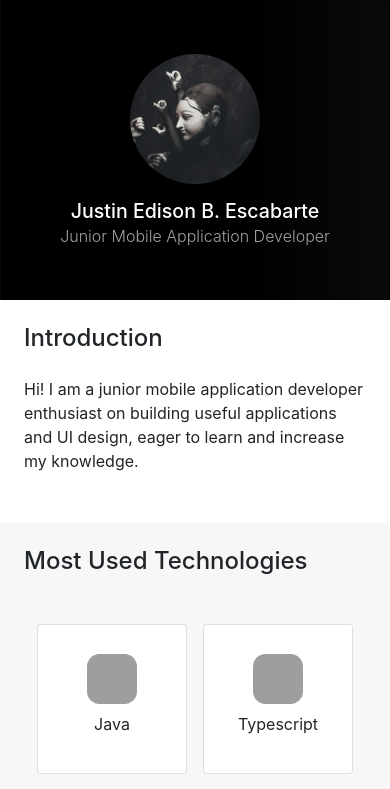
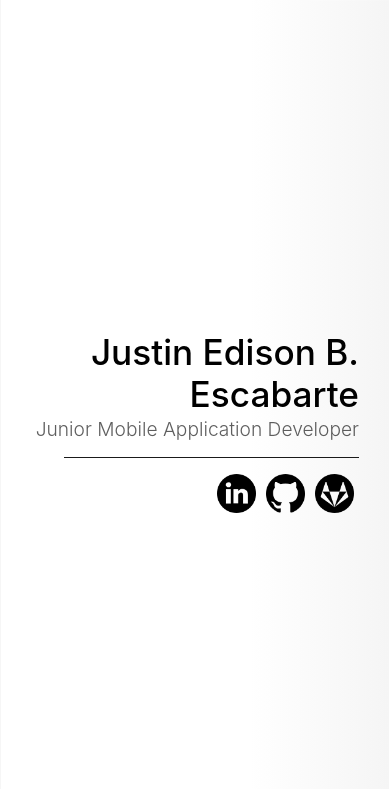
Before and after one commit to edisonesc/portfolio-v2, an Angular app: page /pages/home in a window 390 px wide. Shown: the top 789 px of the page. Built offline with nearby package versions, Linux system fonts and the light colour scheme; grey boxes are pictures that could not be loaded.

Commit message:
style: update to light theme

```diff
--- a/package.json
+++ b/package.json
@@ -31,9 +31,9 @@
     "@angular-devkit/build-angular": "~0.901.7",
     "@angular/cli": "~9.1.7",
     "@angular/compiler-cli": "~9.1.9",
-    "@types/node": "^12.11.1",
     "@types/jasmine": "~3.5.0",
     "@types/jasminewd2": "~2.0.3",
+    "@types/node": "^12.11.1",
     "codelyzer": "^5.1.2",
     "jasmine-core": "~3.5.0",
     "jasmine-spec-reporter": "~4.2.1",
--- a/src/app/pages/home/home.component.html
+++ b/src/app/pages/home/home.component.html
@@ -17,13 +17,28 @@
     <div class="profile-picture">
       <img [src]="user?.profile_picture" />
     </div>
-    <h6 id="name">{{ user?.name }}</h6>
-    <h6 id="position">{{ user?.position }}</h6>
+    <div>
+      <h6 id="name">{{ user?.name }}</h6>
+      <h6 id="position">{{ user?.position }}</h6>
+      <hr>
+      <div class="contact-icons header-social">
+        <a href="https://www.linkedin.com/in/edisonesc/" target="_blank"
+          ><img src="assets/images/linkedin.png"
+        /></a>
+        <a href="https://github.com/edisonesc" target="_blank"
+          ><img src="assets/images/github.png"
+        /></a>
+        <a href="https://gitlab.com/escx" target="_blank"
+          ><img src="assets/images/gitlab.png"
+        /></a>
+      </div>
+    </div>
+
   </div>
 </div>
 <div class="section introduction">
   <h6 id="title">Introduction</h6>
-  <p id="description">
+  <p id="description" #descriptionElement>
     {{ user?.description }}
   </p>
 </div>
--- a/src/app/pages/home/home.component.scss
+++ b/src/app/pages/home/home.component.scss
@@ -9,7 +9,9 @@ ul {
 }
 
 .header {
-  min-height: 300px;
+  filter: invert(1) hue-rotate(180deg);
+  box-shadow: 0 0 16px;
+  min-height: 100vh;
   display: flex;
   // background: black;
   background: rgb(0, 0, 0);
@@ -21,6 +23,21 @@ ul {
   border-radius: 0;
 }
 
+.header-social {
+  justify-content: center;
+  a img {
+    height: 5vmin;
+    width: 5vmin;
+    transition: transform 0.1s; /* Animation */
+  }
+  a img:hover {
+    cursor: pointer;
+    transform: scale(
+      1.05
+    ); /* (150% zoom - Note: if the zoom is too large, it will go outside of the viewport) */
+  }
+}
+
 .footer {
   min-height: 60px;
   background: black;
@@ -29,6 +46,8 @@ ul {
   display: flex;
   justify-content: center;
   align-items: center;
+}
+
 .contact-icons {
   display: flex;
   flex-direction: row;
@@ -41,32 +60,40 @@ ul {
   min-width: 24px;
   margin: auto 5px;
 }
-}
 
 .center {
+  padding: 30px;
   margin: auto;
   display: flex;
-  flex-direction: column;
+  flex-direction: row-reverse;
+  justify-content: end;
+  align-items: center;
+  text-align: right;
 }
 
 #name {
-  margin: auto;
-  font-size: 1.225rem;
+  // margin: auto;
+  font-size: 2.2rem;
   color: white;
   margin-bottom: 3px;
 }
 
 #position {
-  margin: auto;
+  font-size: 1.2rem;
+  // margin: auto;
   color: #ffffffa1;
   font-weight: 300;
 }
 
 .profile-picture {
-  margin: auto auto 16px auto;
+  margin: auto auto 16px 16px;
+
   img {
-    width: 130px;
-    height: 130px;
+    position: absolute;
+    top: 50%;
+    transform: translateY(-50%);
+    width: 140px;
+    height: 140px;
     object-fit: cover;
     overflow: hidden;
     border-radius: 50%;
@@ -94,12 +121,17 @@ ul {
   #description {
     margin: 0 auto 0 auto;
     padding: 0 24px;
+    min-height: 50px;
+    display: flex;
+    flex-wrap: wrap;
     // font-weight: bold;
   }
 }
 
 .section:nth-child(2n + 3) {
-  background: #00000008;
+  background: #0000000a;
+
+  // filter: invert(1);
 }
 
 .projects {
@@ -133,8 +165,10 @@ ul {
   flex-wrap: wrap;
   .item {
     margin: 8px;
-    min-width: 150px;
-    min-height: 150px;
+    min-width: 100px;
+    min-height: 100px;
+    width: 150px;
+    height: 150px;
     display: flex;
     justify-content: center;
     align-items: center;
@@ -175,9 +209,38 @@ ul {
     // padding-right: 0;
     padding: 0 16px;
   }
+
+  .header-social {
+    justify-content: flex-end;
+    a img {
+      height: 10vmin;
+      width: 10vmin;
+    }
+  }
+
+  hr {
+    margin-left: 10%;
+  }
+
+  .profile-picture {
+    display: none;
+  }
+
+  .most-used-projects-container .item {
+    height: 100px;
+    width: 100px;
+    img {
+      height: 30px;
+      width: 30px;
+    }
+  }
   // .project-technologies {
   //   padding: 16px 0;
   //   padding-bottom: 0;
   //   margin: auto 18px 18px 18px;
   // }
 }
+
+hr {
+  background: white;
+}
--- a/src/app/pages/home/home.component.ts
+++ b/src/app/pages/home/home.component.ts
@@ -1,5 +1,5 @@
 import { Technology } from './../../models/technology.model';
-import { Component, OnInit } from '@angular/core';
+import { Component, ElementRef, HostListener, OnInit, ViewChild } from '@angular/core';
 import { Project } from 'src/app/models/project.model';
 import { projects } from 'src/app/providers/projects.provider';
 import { Experience } from 'src/app/models/experience.model';
@@ -30,10 +30,16 @@ export class HomeComponent implements OnInit {
     }
   }
 
+  config = {
+  }
+
   constructor() {}
 
   ngOnInit(): void {
     this.initAnalytics();
+  }
+
+  ngAfterViewInit(): void {
   }
 
   initAnalytics() {
@@ -71,4 +77,10 @@ export class HomeComponent implements OnInit {
   open(url) {
     url && window.open(url, '_black')
   }
+
+  @HostListener('window:scroll', ['$event'])
+  onScroll(event) {
+
+
+  }
 }
```
Also changed, not shown: 1 other file (tests, documents, lock files or other folders). Lines whose indentation alone changed are shown as unchanged.
